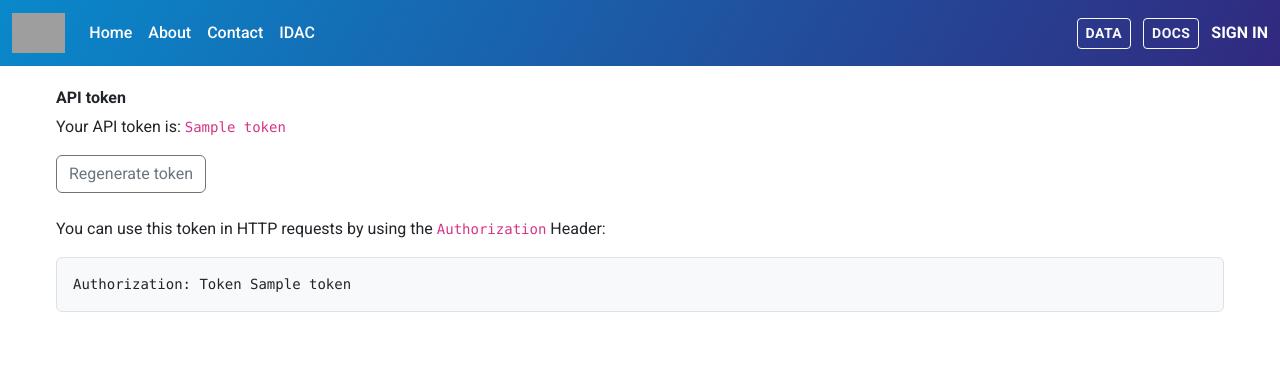
After one commit to linea-it/cutout, a Django app: template cutout/templates/users/user_token.html in a window 1280 px wide. The commit adds this page. Shown: the top 378 px of the page. Run offline with Django 4.2, Linux system fonts and the light colour scheme; the template is opened without the code that fills it: most values are stand-ins (such as "Sample title", 1, 10 or a date in 2020); some libraries are stand-ins or nearby versions; grey boxes are pictures that could not be loaded.

Commit message:
Added new page for generate API Token

```diff
--- a/cutout/templates/includes/appbar.html
+++ b/cutout/templates/includes/appbar.html
@@ -47,6 +47,12 @@
                aria-expanded="false">{{ request.user.username }}</a>
             <ul class="dropdown-menu dropdown-menu-end" aria-labelledby="appbarUserMenu">
               <li>
+                <a class="dropdown-item" href="{% url 'users:token' %}">{% translate "API token" %}</a>
+              </li>
+              <li>
+                <hr class="dropdown-divider" />
+              </li>
+              <li>
                 <a class="dropdown-item" href="{% url 'account_logout' %}">{% translate "Logout" %}</a>
               </li>
             </ul>
--- /dev/null
+++ b/cutout/templates/users/user_token.html
@@ -0,0 +1,30 @@
+{% extends "base.html" %}
+
+{% load i18n %}
+
+{% block title %}
+  {% translate "API token" %}
+{% endblock title %}
+{% block content %}
+  <div class="row mt-4">
+    <div class="col-12">
+      <h6 class="fw-bold">{% translate "API token" %}</h6>
+      <p>
+        {% translate "Your API token is:" %}
+        <code>{{ token }}</code>
+      </p>
+      <form method="post" action="{% url 'users:token' %}">
+        {% csrf_token %}
+        <button type="submit" class="btn btn-outline-secondary">{% translate "Regenerate token" %}</button>
+      </form>
+      <p class="mt-4">
+        {% blocktranslate %}You can use this token in HTTP requests by using the <code>Authorization</code> Header:{% endblocktranslate %}
+      </p>
+      <pre class="bg-light border rounded p-3"><code>Authorization: Token {{ token }}</code></pre>
+    </div>
+  </div>
+{% endblock content %}
+
+{% block footer %}
+  {% include "includes/footer.html" %}
+{% endblock footer %}
--- a/cutout/users/urls.py
+++ b/cutout/users/urls.py
@@ -1,10 +1,11 @@
 from django.urls import path
 
-from cutout.users.views import user_detail_view, user_redirect_view, user_update_view
+from cutout.users.views import user_detail_view, user_redirect_view, user_token_view, user_update_view
 
 app_name = "users"
 urlpatterns = [
     path("~redirect/", view=user_redirect_view, name="redirect"),
     path("~update/", view=user_update_view, name="update"),
+    path("~token/", view=user_token_view, name="token"),
     path("<str:username>/", view=user_detail_view, name="detail"),
 ]
```
Also changed, not shown: cutout/users/views.py (+19 -1 lines).
